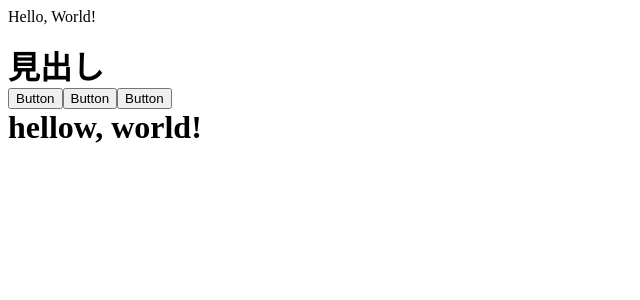
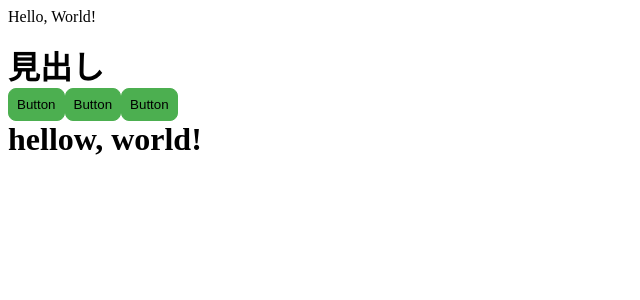
Before and after one commit to nishi633/ts_exercise, a React app in the folder react-app/: page / in a window 1280 px wide. Shown: the top 300 px of the page, without its empty margins (0-640 px from the left). Built offline with nearby package versions, Linux system fonts and the light colour scheme.

Commit message:
Set style

```diff
--- a/react-app/src/libs/Button.tsx
+++ b/react-app/src/libs/Button.tsx
@@ -1,3 +1,5 @@
+import styled from 'styled-components'
+import { color, radius, space } from './constants'
 import { VFC } from 'react'
 
 type ButtonType = 'primary' | 'secondary' | 'error'
@@ -14,8 +16,18 @@ export const Button: VFC<Props> = ({
   onClick,
 }) => {
   return (
-    <button onClick={onClick}>
+    <Wrapper onClick={onClick}>
       {title}
-    </button>
+    </Wrapper>
   )
 }
+
+const Wrapper = styled.button`
+  padding: ${space.m};
+  border-radius: ${radius.m};
+  border: solid 1px ${color.green};
+  background: ${color.green};
+  text-align: center;
+  cursor: pointer;
+  box-sizing: border-box;
+`
```
